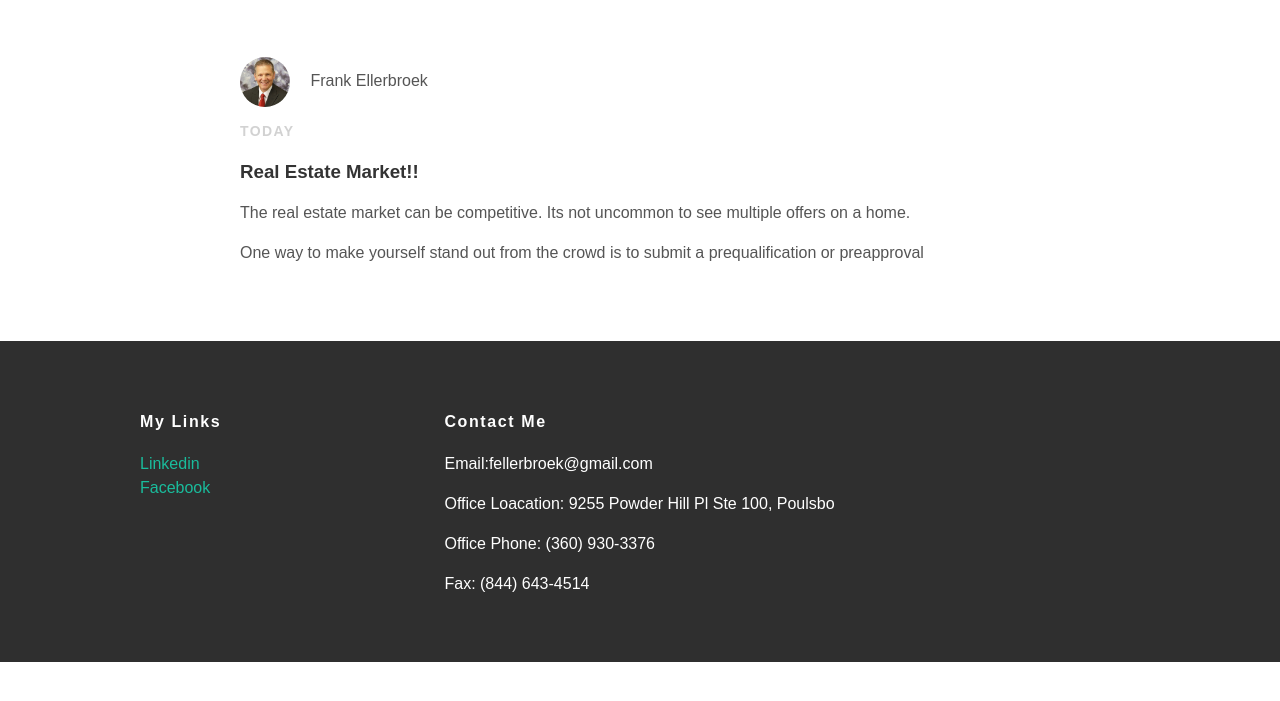
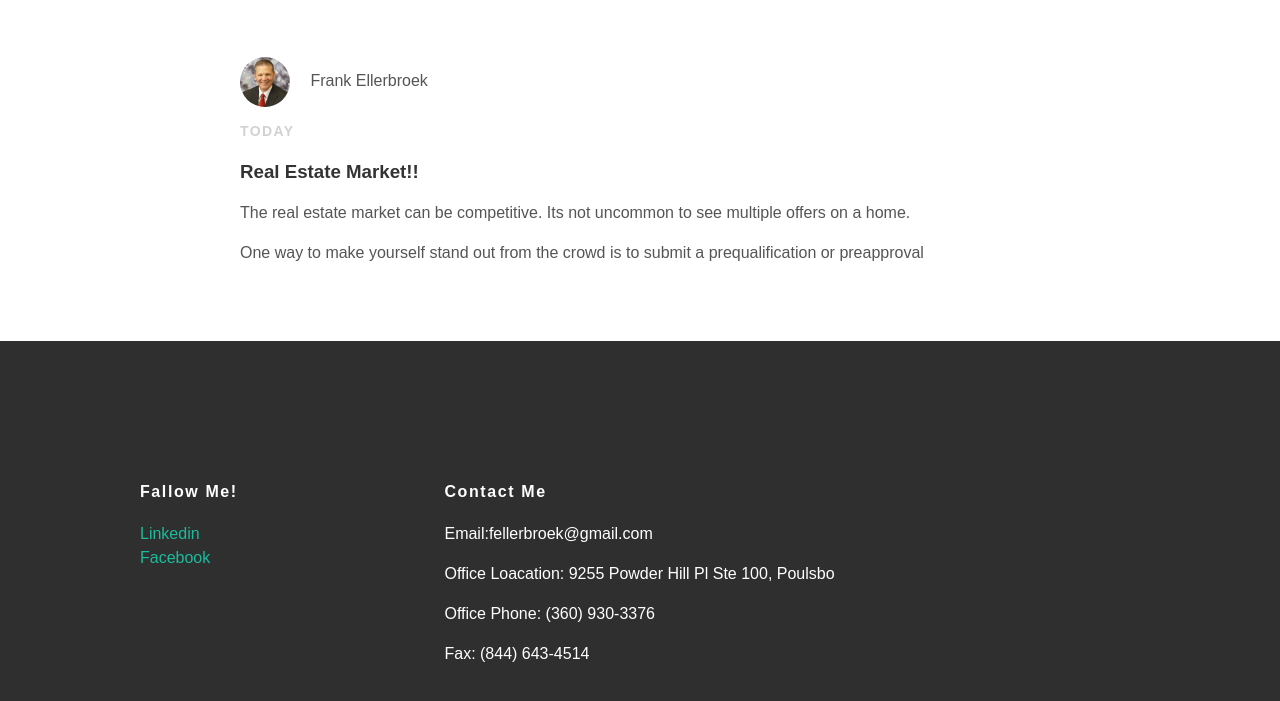
Before and after one commit to jrod51545/jrod51545.github.io, a plain HTML site: page index.html in a window 1280 px wide. Shown: the part 153-854 px from the top of the page. Before the commit the page ends 815 px from the top, so only its background shows below. Drawn offline with Linux system fonts and the light colour scheme.

Commit message:
Add files via upload

```diff
--- a/index.html
+++ b/index.html
@@ -35,16 +35,14 @@
         </div>
   <div id="footer">
    <div class="container">
-
-    <div class="column">
-        <h4>My Links</h4>
+  <div class="column">
+        <h4>Fallow Me!</h4>
         <p>
           <a href= "https://www.linkedin.com/in/frank-ellerbroek">Linkedin</a>
           <br>
           <a href= "https://www.facebook.com/FrankEllerbroek97/">Facebook </a>
           </p>
       </div>
-
 <div class="column">
   <h4>Contact Me</h4>
   <p> Email:fellerbroek@gmail.com </p>
--- a/style.css
+++ b/style.css
@@ -40,15 +40,14 @@ text-decoration: none;
 text-transform: uppercase;
 letter-spacing: 0.1em;
 }
+#footer {
+  background-color: #2f2f2f;
+  padding: 120px 0;
+}
 
 .container {
 max-width: 1000px;
 margin: 0 auto;
-}
-
-#footer {
-  background-color: #2f2f2f;
-  padding: 50px 0;
 }
 
 .column {
```
Also changed, not shown: about.html (+1 -1 lines).
